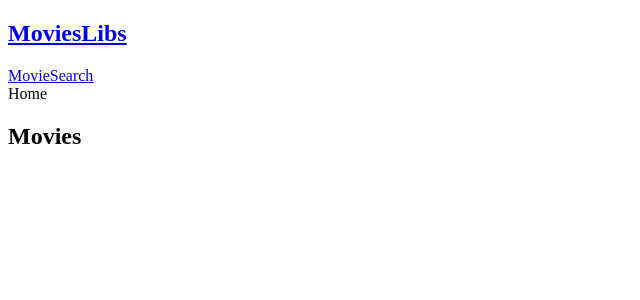
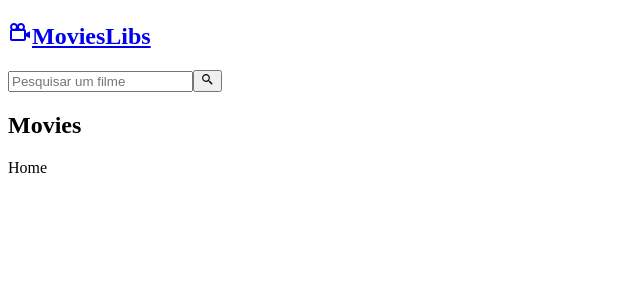
Before and after one commit to DaviMaroto/TMDB_Api_, a React (Vite) app in the folder movies/: page / in a window 1280 px wide. Shown: the top 300 px of the page, without its empty margins (0-640 px from the left). Built offline with nearby package versions, Linux system fonts and the light colour scheme.

Commit message:
Adicionando icones e criando formulário

```diff
--- a/movies/src/App.jsx
+++ b/movies/src/App.jsx
@@ -1,18 +1,13 @@
 import './App.css'
-import { Link, Outlet } from 'react-router-dom'
+import { Outlet } from 'react-router-dom'
+import Navbar from './components/Navbar'
 function App() {
 
   return (
   <div className="App">
-    <nav id='navbar'>
-      <h2>
-      <Link to="/">MoviesLibs</Link>
-      </h2>
-      <Link to="/movie/1">Movie</Link>
-      <Link to="/search">Search</Link>
+    <Navbar/>
+    <h2>Movies</h2>
     <Outlet/>
-    </nav>
-    <h2>Movies</h2>
   </div>
   )
 }
--- /dev/null
+++ b/movies/src/components/Navbar.jsx
@@ -0,0 +1,20 @@
+import { Link} from 'react-router-dom'
+import {BiCameraMovie, BiSearchAlt2} from "react-icons/bi"
+
+const Navbar = () => {
+  return (
+    <nav id='navbar'>
+      <h2>
+      <Link to="/"><BiCameraMovie/>MoviesLibs</Link>
+      </h2>
+      <form>
+        <input type="text" placeholder='Pesquisar um filme'/>
+        <button type='submit'>
+            <BiSearchAlt2/>
+        </button>
+      </form>
+    </nav>
+  )
+}
+
+export default Navbar
```
